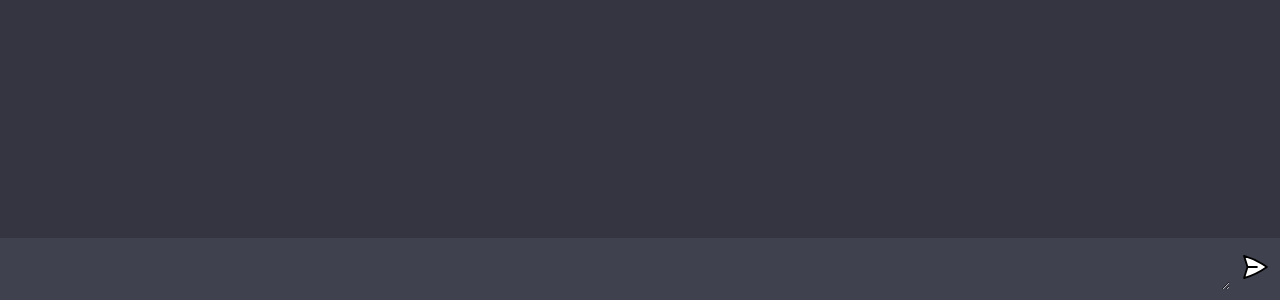
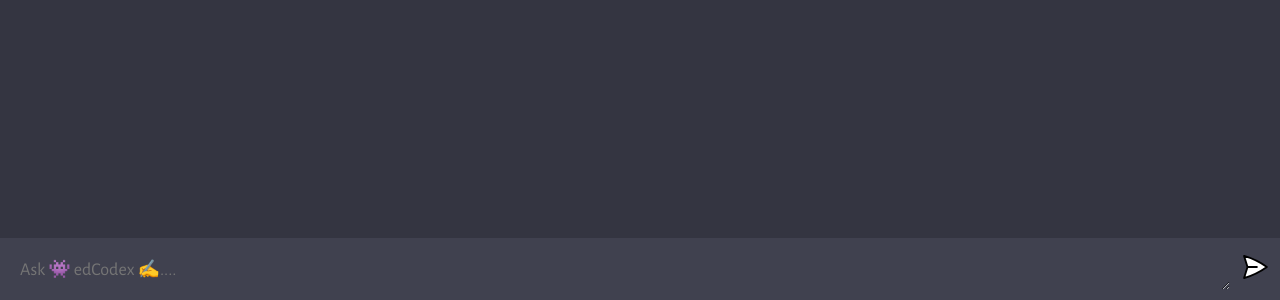
Before and after one commit to Tcarters/openAI_chatGPT-edCodeX, a website built with Vite: page client/index.html in a window 1280 px wide. Shown: the part 500-800 px from the top of the page. Built offline with nearby package versions, Linux system fonts and the light colour scheme.

Commit message:
Update index.html

```diff
--- a/client/index.html
+++ b/client/index.html
@@ -13,12 +13,7 @@
       <div id="chat_container"></div>
 
       <form>
-          <textarea
-                name="prompt"
-                rows="1"
-                cols="1"
-                placeholder="Ask edCodex ....">
-          </textarea>
+          <textarea title="Type your texte below" name="prompt" rows="1" cols="1" placeholder="Ask 👾 edCodex ✍️...." required="true"></textarea>
 
           <button type="submit">
             <img  src="assets/send.svg" alt="send" />
```
